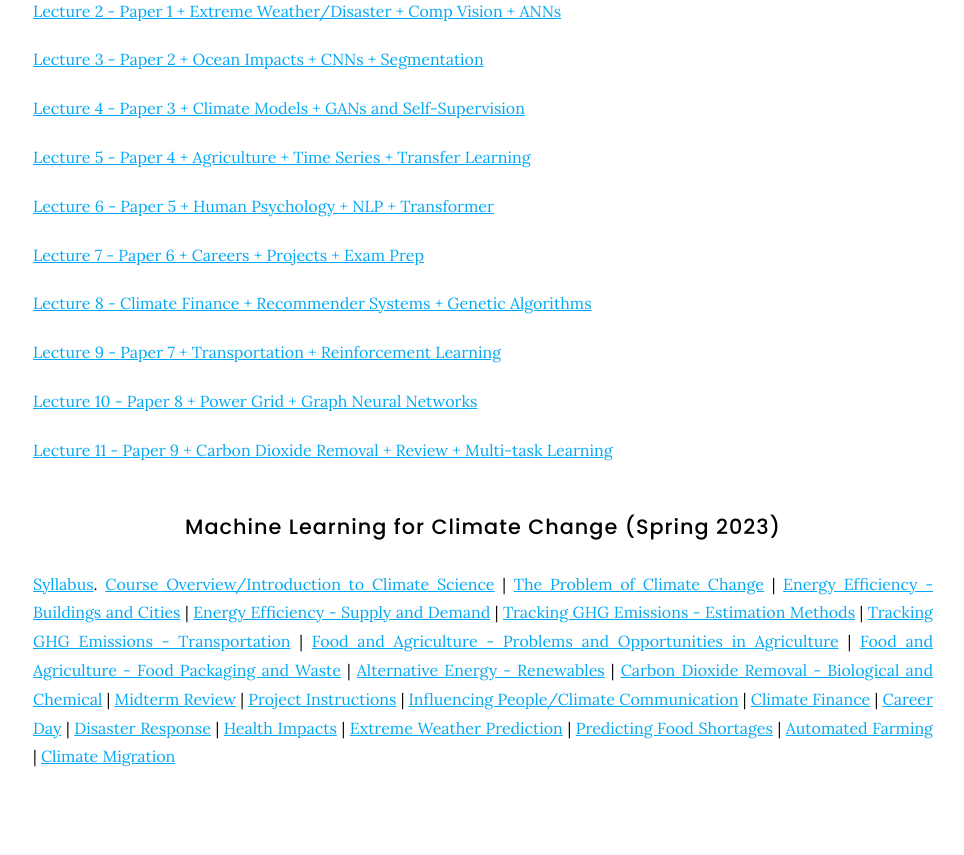
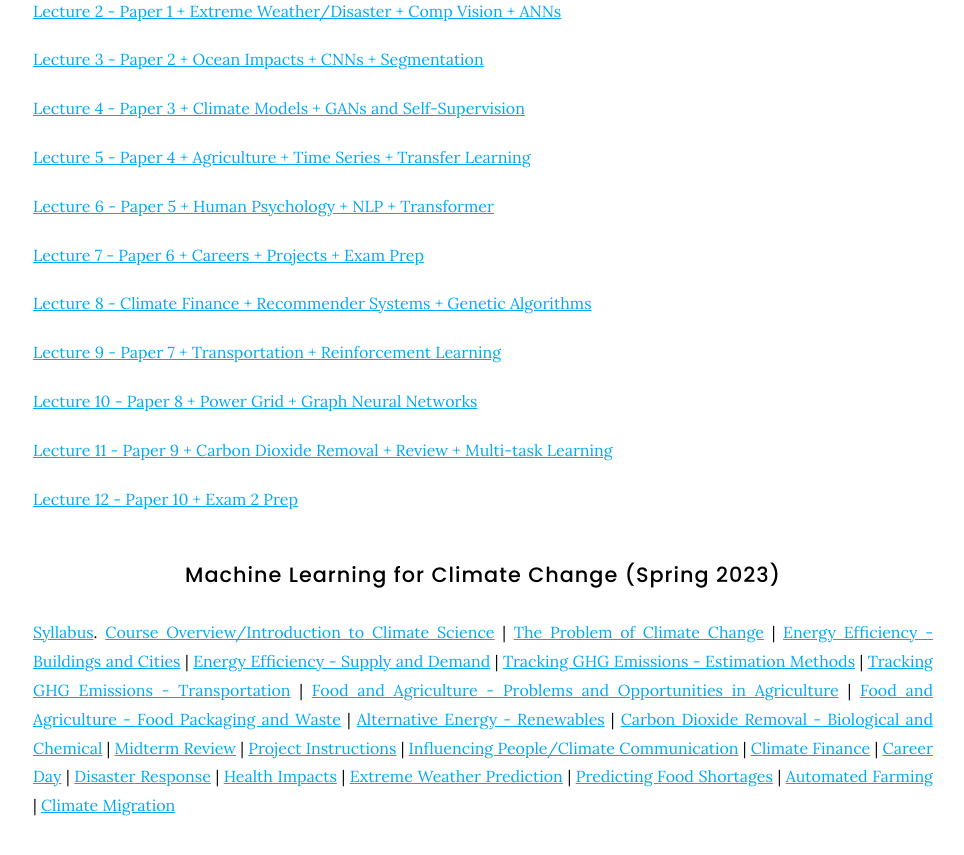
Before and after one commit to Lindsay-Lab/lindsay-lab.github.io, a Jekyll site: the page built from teaching/index.md, in a window 1280 px wide and 900 px high, scrolled down 661 px. Shown: the top 855 px of the window, without its empty margins (157-1121 px from the left). Built offline with Jekyll 4.4.1, drawn with Linux system fonts in a browser that asks for light colours; nearby versions of some CDN libraries.

Commit message:
Update index.md

```diff
--- a/teaching/index.md
+++ b/teaching/index.md
@@ -37,6 +37,8 @@ The course has been redesigned to focus more on research papers. Materials will
 
 [Lecture 11 - Paper 9 + Carbon Dioxide Removal + Review + Multi-task Learning](https://lindsay-lab.github.io/ClimateML_Lectures/Lecture%2011%20-%20Paper%209%20%2B%20Carbon%20Dioxide%20Removal%20%2B%20Review%20%2B%20Multi-task%20Learning.pdf)
 
+[Lecture 12 - Paper 10 + Exam 2 Prep](https://lindsay-lab.github.io/ClimateML_Lectures/Lecture%2012%20-%20Paper%2010%20%2B%20Exam%202%20Prep.pdf)
+
 ## Machine Learning for Climate Change (Spring 2023)
 [Syllabus](https://lindsay-lab.github.io/ClimateML_Lectures/ML%20for%20Climate%20Syllabus-3.pdf).
 [Course Overview/Introduction to Climate Science](https://lindsay-lab.github.io/ClimateML_Lectures/Intro_Climate%20Science.pdf) |
```
